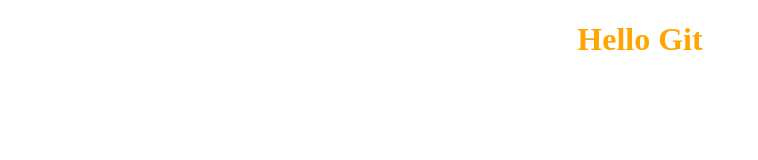
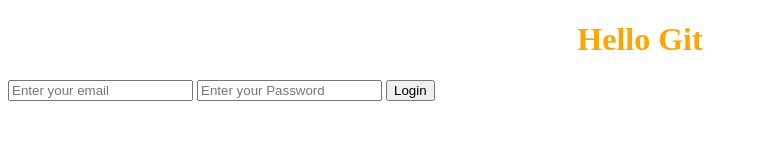
Before and after one commit to julesseiler/Trial-Project, a plain HTML site: page index.html in a window 1280 px wide. Shown: the whole page, without its empty margins (0-758 px from the left). Drawn offline with Linux system fonts and the light colour scheme.

Commit message:
Added HTML Login Form

```diff
--- a/index.html
+++ b/index.html
@@ -9,6 +9,11 @@
   </head>
   <body>
     <h1>Hello Git</h1>
+    <form>
+      <input type="email" placeholder="Enter your email" />
+      <input type="password" placeholder="Enter your Password" />
+      <input type="submit" value="Login" />
+    </form>
     <script src="script.js"></script>
   </body>
 </html>
```
